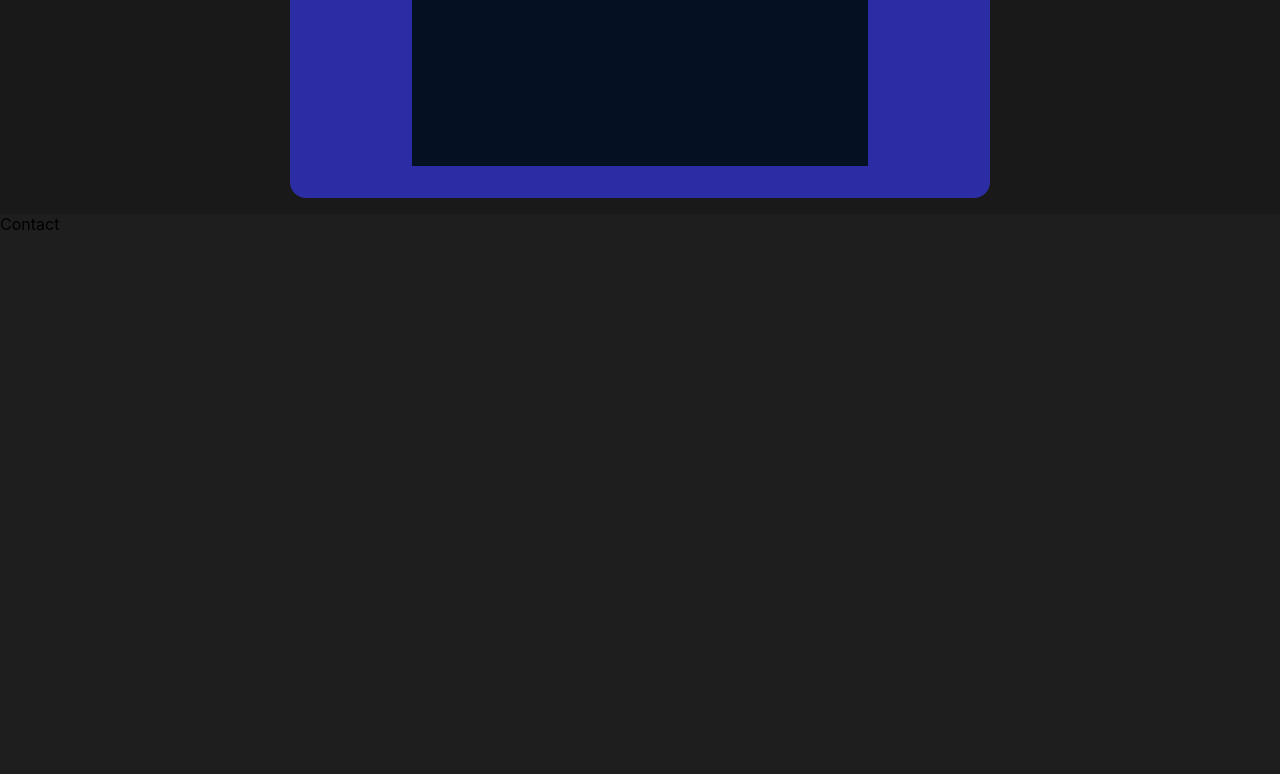
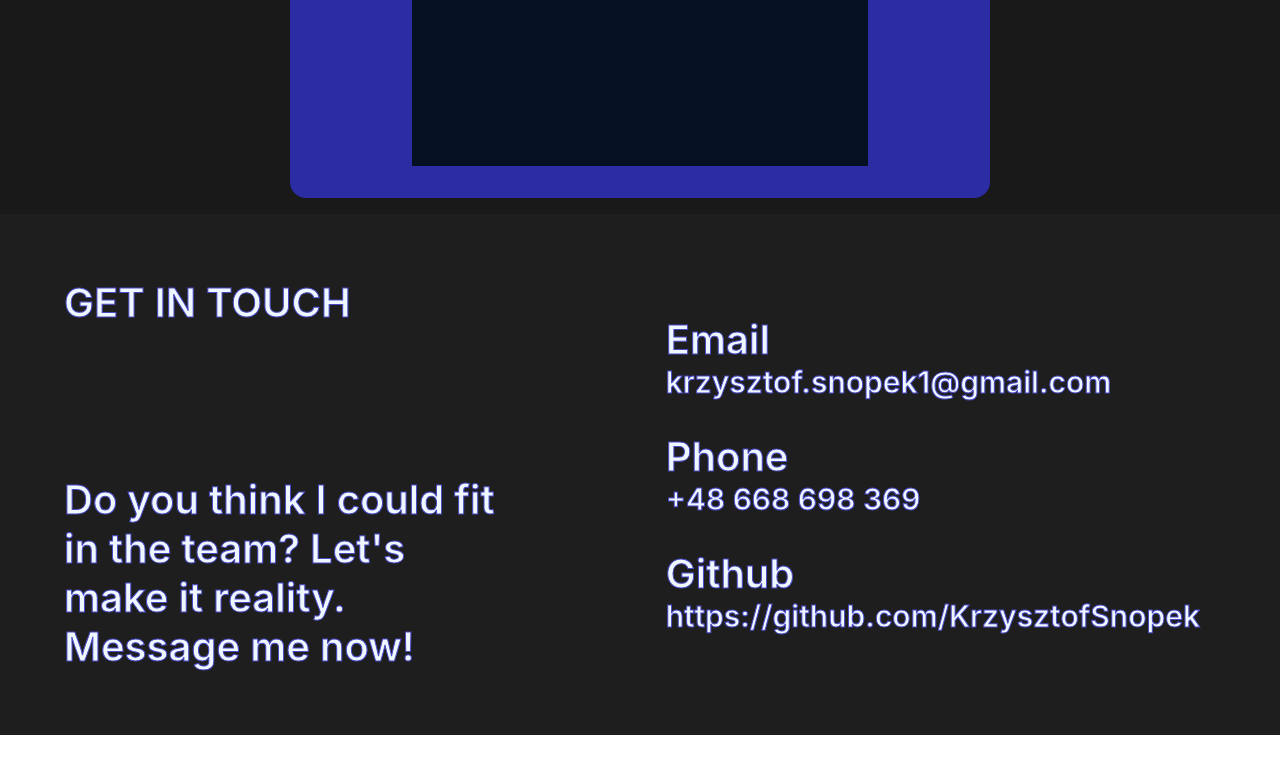
Before and after one commit to KrzysztofSnopek/resume, a React (Create React App) app: page / in a window 1280 px wide. Shown: the part 4628-5402 px from the top of the page. After the commit the page ends 5363 px from the top, so only its background shows below. Built offline with nearby package versions, Linux system fonts and the light colour scheme; the HTML template or start-up script is replaced by a standard one.

Commit message:
Creates layout for contact section

```diff
--- a/src/Components/Contact.tsx
+++ b/src/Components/Contact.tsx
@@ -2,6 +2,27 @@ import '../Styles/Contact.css'
 
 export function Contact() {
   return (
-    <div className='contact'>Contact</div>
+    <div className='contact contact-grid'>
+      <div className='grid-col item-1 text main-text grid-headline'>GET IN TOUCH</div>
+
+      <div className='grid-col item-2 text main-text'>Do you think I could fit in the team? Let's make it reality. Message me now!</div>
+
+      <div className='grid-col item-3'>
+        <div className='contact-list'>
+          <div className='text main-text'>Email</div>
+          <div className='text secondary-text'>krzysztof.snopek1@gmail.com</div>
+        </div>
+
+        <div className='contact-list'>
+          <div className='text main-text'>Phone</div>
+          <div className='text secondary-text'>+48 668 698 369</div>
+        </div>
+
+         <div className='contact-list'>
+          <div className='text main-text'>Github</div>
+          <div className='text secondary-text'>https://github.com/KrzysztofSnopek</div>
+        </div>
+      </div>
+    </div>
   )
 }
--- a/src/Styles/Contact.css
+++ b/src/Styles/Contact.css
@@ -1,5 +1,68 @@
 .contact {
     background-color: rgb(30, 30, 30);
-    height: 600px;
     min-width: 760px;
 }
+
+.text {
+    background: none;
+    color: aliceblue;
+    text-decoration: none;
+    -webkit-text-stroke-width: 1px;
+    -webkit-text-stroke-color: rgb(73, 73, 199);
+    font-weight: 600;
+}
+
+.main-text {
+    font-size: 40px;
+}
+
+.secondary-text {
+    font-size: 30px;
+}
+
+.contact-list {
+    padding: 1rem;
+}
+
+.item-1 {
+    grid-area: 1;
+}
+
+.item-2 {
+    grid-area: 2;
+}
+
+.item-3 {
+    grid-row: span 2;
+}
+
+.contact-grid {
+    display: grid;
+    /* align-items: center; */
+    grid-template-columns: repeat(2, 1fr);
+    grid-template-areas:
+    "1 3"
+    "2 3";
+    gap: 20px;
+  }
+
+  .grid-col {
+    padding: 4rem 4rem;
+    align-self: center;
+  }
+
+  @media (max-width: 1100px) {
+    .contact-grid {
+        grid-template-columns: repeat(1, 1fr);
+        grid-template-areas:
+        "1"
+        "2"
+        "3";
+    }
+
+    /* item-3 {
+        grid-column: 1;
+        grid-row-start: 3;
+        grid-row: span 1;
+    } */
+  }
```
